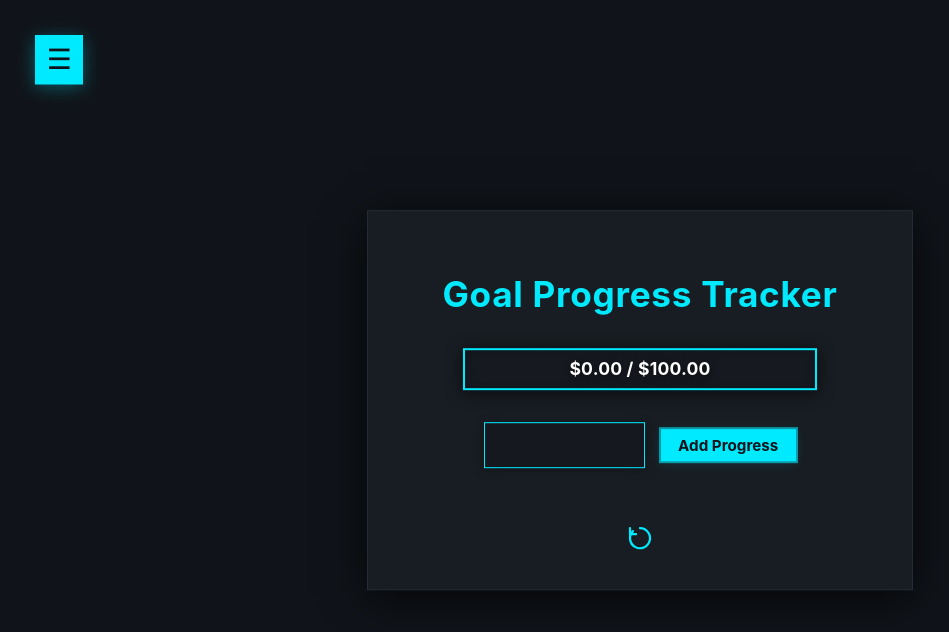
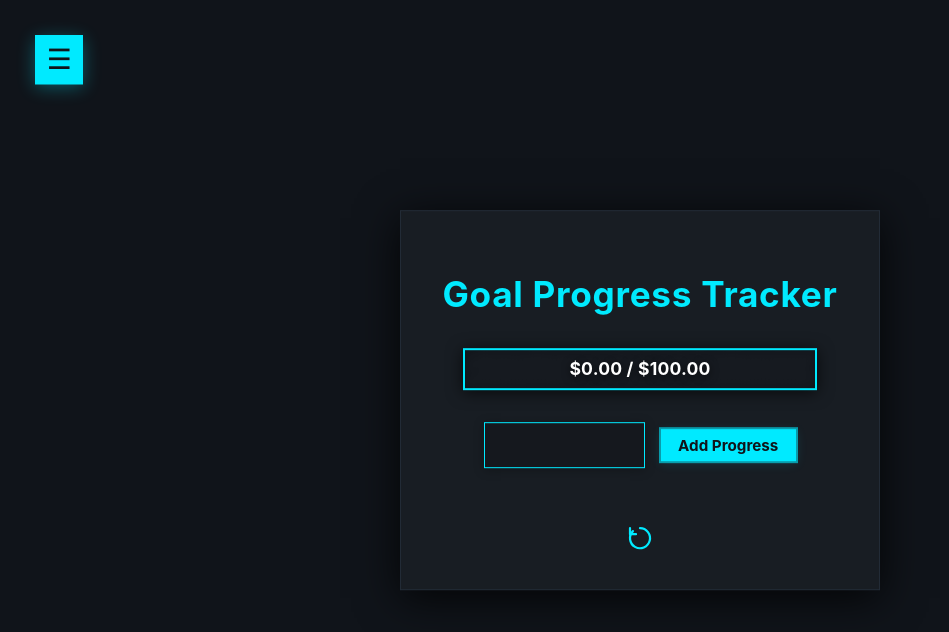
Before and after one commit to jkilleran/ProgressiveBar, a React (Vite) app: page / in a window 1280 px wide. Shown: the top 632 px of the page, without its empty margins (0-949 px from the left). Built offline with nearby package versions, Linux system fonts and the light colour scheme.

Commit message:
cuarto commit

```diff
--- a/src/App.tsx
+++ b/src/App.tsx
@@ -24,7 +24,6 @@ const border = '#222b36';
 // Constantes para breakpoints y paddings
 const PADDING_DESKTOP = 124;
 const PADDING_TABLET = 32;
-const PADDING_MOBILE = 4;
 const BREAKPOINT_TABLET = 700;
 const BREAKPOINT_MOBILE = 400;
 
@@ -48,19 +47,24 @@ const Container = styled.div`
   align-items: center;
   background: ${dark};
   width: 100vw;
+  max-width: 100vw;
   box-sizing: border-box;
   padding-left: ${PADDING_DESKTOP}px;
   padding-right: ${PADDING_DESKTOP}px;
+  overflow-x: hidden;
   @media (max-width: ${BREAKPOINT_TABLET}px) {
     padding-left: ${PADDING_TABLET}px;
     padding-right: ${PADDING_TABLET}px;
     min-height: 100dvh;
+    width: 100vw;
+    max-width: 100vw;
   }
   @media (max-width: ${BREAKPOINT_MOBILE}px) {
-    padding-left: ${PADDING_MOBILE}px;
-    padding-right: ${PADDING_MOBILE}px;
+    padding-left: 8px;
+    padding-right: 8px;
     min-height: 100dvh;
-    width: 100vw;
+    width: 100%;
+    max-width: 100%;
     overflow-x: hidden;
   }
 `;
@@ -137,19 +141,19 @@ const Menu = styled.nav`
   position: relative;
   z-index: 100;
   @media (max-width: ${BREAKPOINT_TABLET}px) {
+    width: 100%;
+    max-width: 100%;
     flex-direction: column;
     align-items: center;
     gap: 1.2rem;
     padding: 1.2rem 0 0.7rem 0;
-    width: 98vw;
-    max-width: 98vw;
     margin-bottom: 1.2rem;
   }
   @media (max-width: ${BREAKPOINT_MOBILE}px) {
+    width: 100%;
+    max-width: 100%;
     gap: 0.5rem;
     padding: 0.7rem 0 0.3rem 0;
-    width: 100vw;
-    max-width: 100vw;
     margin-bottom: 0.5rem;
   }
 `;
@@ -185,15 +189,16 @@ const MenuGroup = styled.div`
     }
   }
   @media (max-width: ${BREAKPOINT_TABLET}px) {
-    width: 98vw;
-    max-width: 98vw;
+    width: 100%;
+    max-width: 100%;
     justify-content: center;
+    align-items: center;
     padding: 0.5rem 0.5rem;
     font-size: 0.98rem;
   }
   @media (max-width: ${BREAKPOINT_MOBILE}px) {
-    width: 99vw;
-    max-width: 99vw;
+    width: 100%;
+    max-width: 100%;
     padding: 0.3rem 0.1rem;
     font-size: 0.92rem;
   }
@@ -209,11 +214,13 @@ const AddProcessSection = styled.section`
     flex-direction: column;
     gap: 0.7rem;
     width: 100%;
-    align-items: stretch;
+    align-items: center;
   }
   @media (max-width: ${BREAKPOINT_MOBILE}px) {
     gap: 0.3rem;
     margin: 1rem 0 0.5rem 0;
+    width: 100%;
+    align-items: center;
   }
 `;
 
@@ -243,6 +250,7 @@ const Input = styled.input`
     padding: 0.6rem 0.8rem;
   }
   @media (max-width: ${BREAKPOINT_MOBILE}px) {
+    width: 100%;
     font-size: 0.95rem;
     padding: 0.4rem 0.4rem;
     min-width: 0;
@@ -270,6 +278,7 @@ const Select = styled.select`
     padding: 0.6rem 0.8rem;
   }
   @media (max-width: ${BREAKPOINT_MOBILE}px) {
+    width: 100%;
     font-size: 0.95rem;
     padding: 0.4rem 0.4rem;
     min-width: 0;
@@ -325,6 +334,7 @@ const Button = styled.button`
     height: 36px;
   }
   @media (max-width: ${BREAKPOINT_MOBILE}px) {
+    width: 100%;
     font-size: 0.92rem;
     padding: 0.3rem 0.4rem;
     height: 32px;
@@ -436,6 +446,7 @@ const Title = styled.h1`
   text-align: center;
   word-break: break-word;
   hyphens: auto;
+  width: 100%;
   @media (max-width: ${BREAKPOINT_TABLET}px) {
     font-size: 1.3rem;
     margin-bottom: 1.2rem;
@@ -473,6 +484,7 @@ const Main = styled.div<{ animate?: boolean; resetAnim?: boolean; completeAnim?:
   z-index: 10;
   word-break: break-word;
   hyphens: auto;
+  box-sizing: border-box;
   @keyframes mainBounceIn {
     0% { opacity: 0; transform: translate(-50%, -50%) scale(0.85) translateY(80px); }
     60% { opacity: 1; transform: translate(-50%, -50%) scale(1.08) translateY(-10px); }
@@ -532,26 +544,35 @@ const Main = styled.div<{ animate?: boolean; resetAnim?: boolean; completeAnim?:
     100% { box-shadow: 0 8px 40px 0 #00eaffcc; }
   }
   @media (max-width: ${BREAKPOINT_TABLET}px) {
-    width: 99vw;
-    max-width: 99vw;
-    min-height: 80dvh;
+    position: static;
+    top: unset;
+    left: unset;
+    transform: none;
+    width: 100%;
+    max-width: 100%;
+    min-height: 92dvh;
     padding: 1.2rem 0.2rem 1.2rem 0.2rem;
     font-size: 0.98rem;
+    margin: 0 auto;
+    border-radius: 8px;
+    display: flex;
+    align-items: stretch;
   }
   @media (max-width: ${BREAKPOINT_MOBILE}px) {
     position: static;
     top: unset;
     left: unset;
     transform: none;
-    width: 98vw;
-    max-width: 100vw;
-    min-height: unset;
-    padding: 0.7rem 0.05rem 0.7rem 0.05rem;
+    width: 100%;
+    max-width: 100%;
+    min-height: 92dvh;
+    padding: 0.7rem 12px 0.7rem 12px;
     font-size: 0.91rem;
     box-sizing: border-box;
-    display: block;
+    display: flex;
     margin: 0 auto;
     border-radius: 8px;
+    align-items: stretch;
   }
 `;
 
@@ -565,12 +586,16 @@ const LightningOverlay = styled.div`
   z-index: 2000;
   overflow: hidden;
   @media (max-width: ${BREAKPOINT_TABLET}px) {
-    width: 100vw;
-    height: 100dvh;
+    position: absolute;
+    width: 100%;
+    height: 100%;
+    left: 0;
+    top: 0;
   }
   @media (max-width: ${BREAKPOINT_MOBILE}px) {
-    width: 100vw;
-    height: 100vh;
+    position: absolute;
+    width: 100%;
+    height: 100%;
     left: 0;
     top: 0;
   }
```
